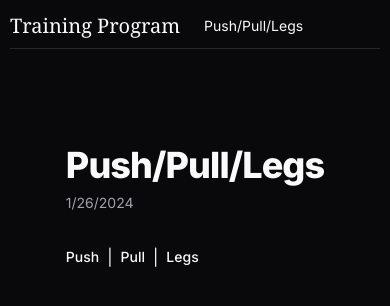
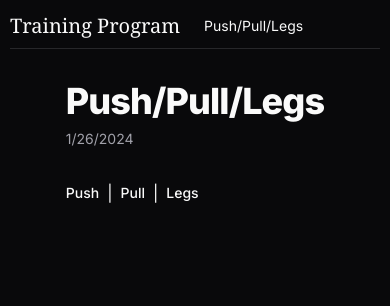
Before and after one commit to Dillonzellis/training-program, a Next.js app: page /ppl in a window 390 px wide. Shown: the top 306 px of the page. Built offline with nearby package versions, Linux system fonts and the light colour scheme.

Commit message:
style: change padding on MainWrapper

```diff
--- a/src/components/MainWrapper.tsx
+++ b/src/components/MainWrapper.tsx
@@ -4,7 +4,7 @@
 
 export const MainWrapper = ({ children }: MainWrapperProps) => {
   return (
-    <main className="flex min-h-screen flex-col items-center justify-between p-24">
+    <main className="flex min-h-screen flex-col items-center justify-between lg:py-24 py-8">
       {children}
     </main>
   );
```
